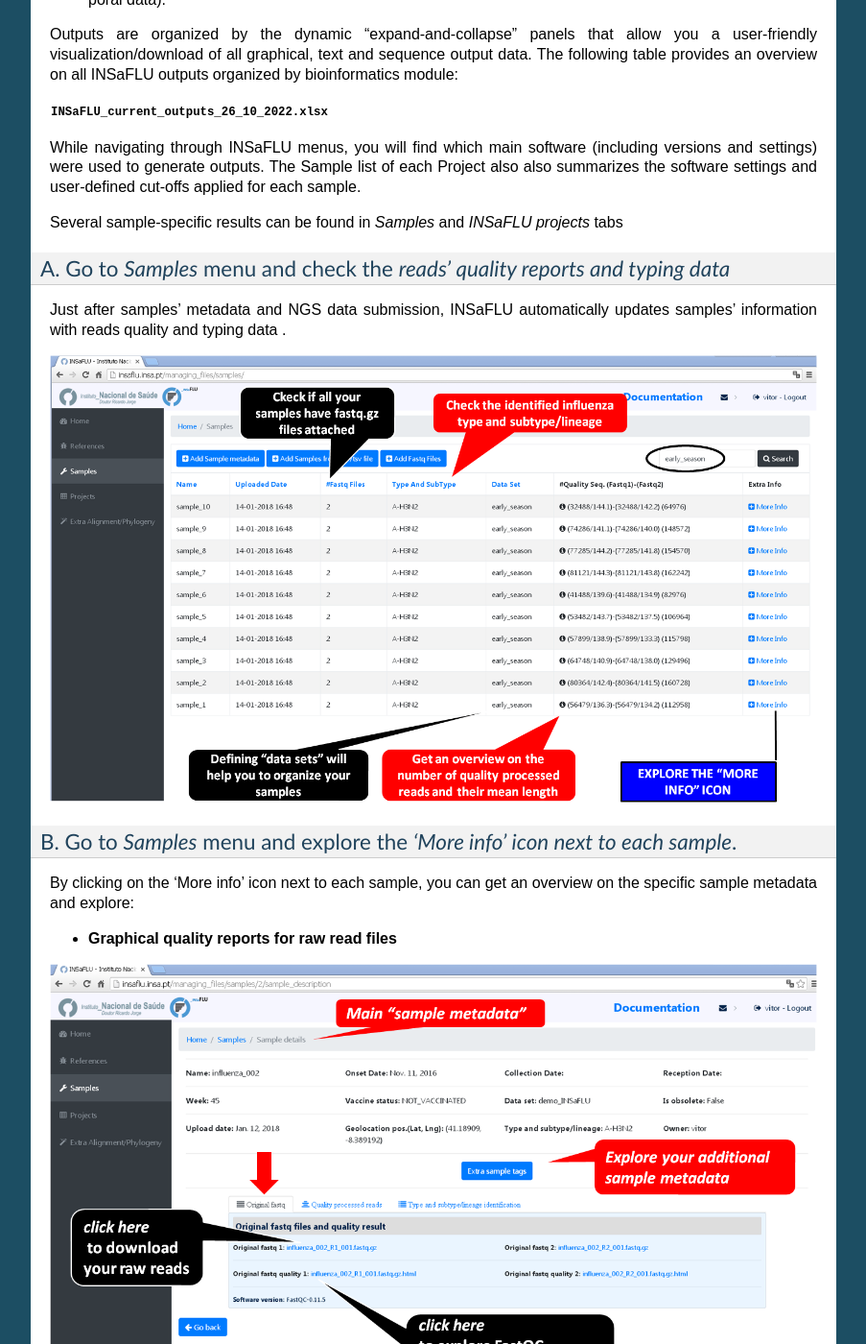
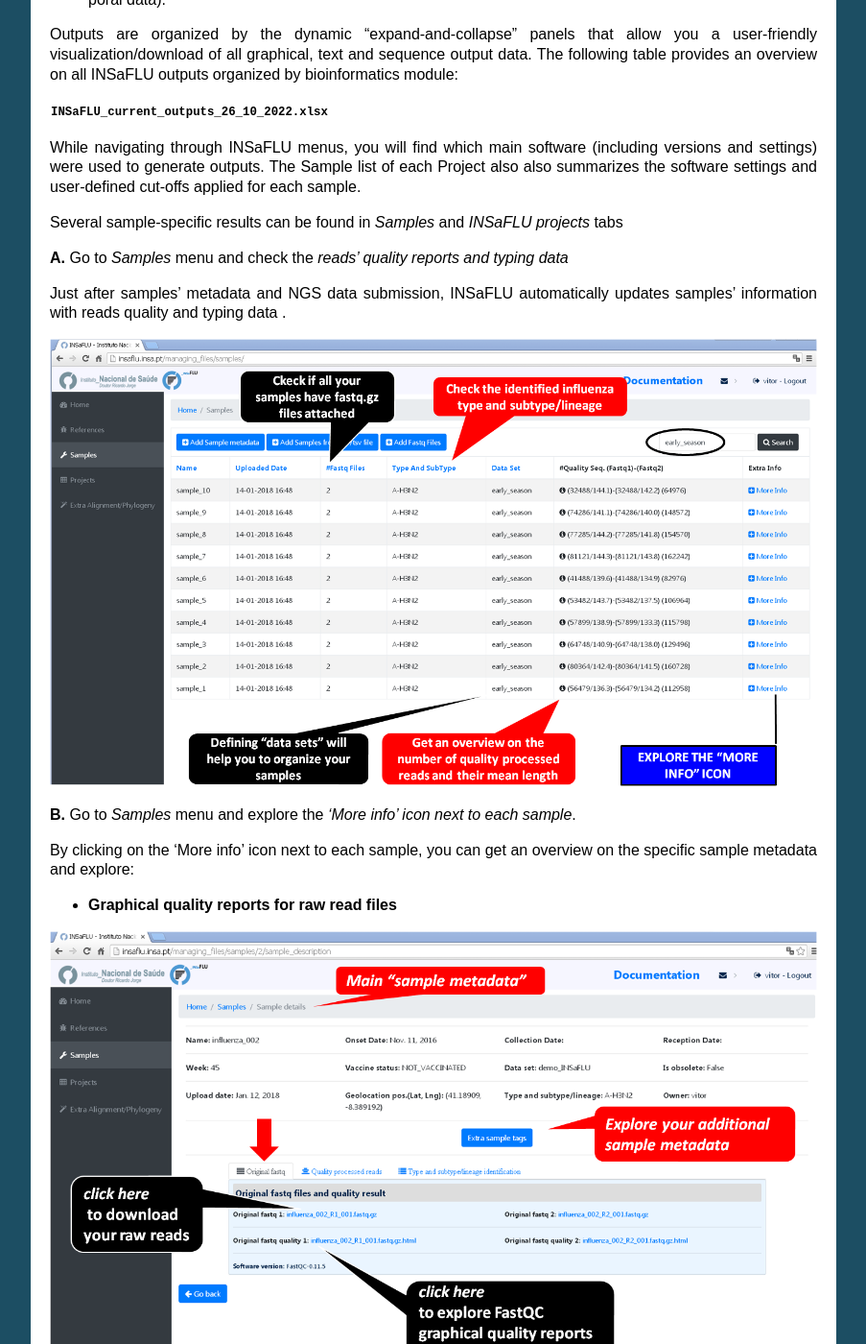
Before and after one commit to INSaFLU/insaflu_docs, a Sphinx documentation site: the page built from docs/routine_genomic_surveillance.rst, in a window 1280 px wide and 1400 px high, scrolled down 6888 px. Shown: the whole window at 96% size, without its empty margins (198-1101 px from the left). Built offline with Sphinx 7.4.7, drawn with Linux system fonts in a browser that asks for light colours; formulas are drawn with MathJax 3; some of the changed text lies outside the part shown.

Commit message:
Correct headers

```diff
--- a/docs/routine_genomic_surveillance.rst
+++ b/docs/routine_genomic_surveillance.rst
@@ -209,20 +209,18 @@
 
 
 Navigate through sample-specific outputs
-----------------------------------------
+-----------------------------------------
 
 Several sample-specific results can be found in *Samples* and *INSaFLU projects* tabs
 
-A. Go to *Samples* menu and check the *reads' quality reports and typing data*
-..............................................................................
+**A.** Go to *Samples* menu and check the *reads' quality reports and typing data*
 
 Just after samples' metadata and NGS data submission, INSaFLU automatically updates samples' information with reads quality and typing data .
 
 .. image:: _static/Samples_menu.png
 
 
-B. Go to *Samples* menu and explore the *'More info' icon next to each sample*.
-...............................................................................
+**B.** Go to *Samples* menu and explore the *'More info' icon next to each sample*.
 
 By clicking on the 'More info' icon next to each sample, you can get an overview on the specific sample metadata and explore:
 
@@ -262,8 +260,7 @@
  	- Outputs of this module (i.e., draft assemblies, the identified type and subtype/lineage and a table linking contigs to segments/references) can be visualize or downloaded here.
 
 
-C. Go to *Projects* menu, and click on **"See results"** to explore outputs of a given project
-..............................................................................................
+**C.** Go to *Projects* menu, and click on **"See results"** to explore outputs of a given project
 
 Below the dynamic 'expand-and-collapse' panels, you can explore a table that contains multiple sample-specific outputs generated for each sample in a given project, including:
 
@@ -301,8 +298,7 @@
 .. image:: _static/sample_table_coverage_plot.png
 
 
-D. Go to *Projects* menu, click on **"See results"** and explore the **"More info"** icon next to each sample
-.............................................................................................................
+**D.** Go to *Projects* menu, click on **"See results"** and explore the **"More info"** icon next to each sample
 
 By clicking on the 'More info' icon next to each sample, you can get an overview on the specific sample metadata and additionally download/explore:
 
@@ -337,7 +333,7 @@
 
 
 Navigate through global *Projects* outputs
-++++++++++++++++++++++++++++++++++++++++++
+-------------------------------------------
 
 The *INSaFLU Projects* tab lists all your reference-based genomic surveillance projects.
 
@@ -532,7 +528,7 @@
 More info about this functionality here: https://insaflu.readthedocs.io/en/latest/data_analysis.html#algn2pheno
 
 Navigate through Nextstrain *Datasets*
-++++++++++++++++++++++++++++++++++++++++
+-------------------------------------------
 
 The *Datasets* tab lists all your Nextstrain Datasets, organized by the available builds (more info here: https://insaflu.readthedocs.io/en/latest/data_analysis.html#nextstrain-datasets)
 
@@ -541,8 +537,7 @@
 The *Dataset* outputs are available through the **Download** button and dynamic **'expand-and-collapse' panels**:
 
 
-Explore the *Nextstrain Dataset* outputs
--------------------------------
+Explore the *Nextstrain Dataset* outputs:
 
 A. Explore the main Nextstrain output (JSON file) using auspice.us
 ..................................................................................
```
